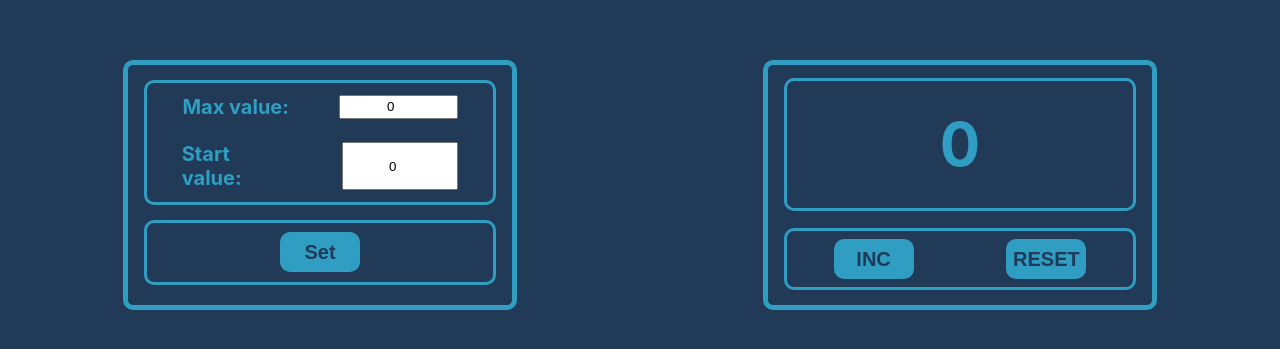
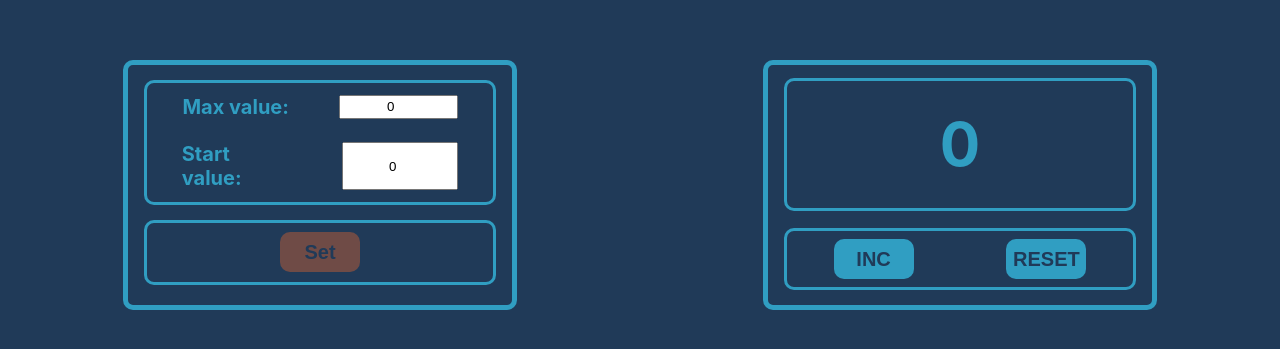
Before and after one commit to RomanAlxndrvch/Counter, a React (Create React App) app: page / in a window 1280 px wide. Shown: the part 215-564 px from the top of the page. Built offline with nearby package versions, Linux system fonts and the light colour scheme.

Commit message:
implement setter

```diff
--- a/src/App.tsx
+++ b/src/App.tsx
@@ -16,11 +16,9 @@ function App() {
     useEffect(() => {
         setNumber(startValue)
     }, [startValue])
-
     useEffect(() => {
-        setMaxValue(maxValue)
-    }, [maxValue])
-
+        setBtnDisabled(false)
+    }, [startValue, maxValue])
 
     // Buttons callbacks
     const numberInc = () => {
@@ -34,7 +32,11 @@ function App() {
 
     return (
         <div className={classes.appContainer}>
-            <CounterSetter setMaxValue={setMaxValue}
+            <CounterSetter MaxValue={maxValue}
+                           StartValue={startValue}
+                           tempStartValue={tempStartValue}
+                           tempMaxValue={tempMaxValue}
+                           setMaxValue={setMaxValue}
                            setStartValue={setStartValue}
                            setTempStartValue={setTempStartValue}
                            setTempMaxValue={setTempMaxValue}/>
--- a/src/components/Counter/Counter.tsx
+++ b/src/components/Counter/Counter.tsx
@@ -13,6 +13,8 @@ type CounterPropsType = {
 }
 
 export function Counter(props: CounterPropsType) {
+
+
     return (
         <div className={classes.counter}>
             <div className={classes.displayContainer}>
--- a/src/components/CounterSetter/CounterSetter.tsx
+++ b/src/components/CounterSetter/CounterSetter.tsx
@@ -1,8 +1,13 @@
 import React, {ChangeEvent, useEffect, useState} from "react";
 import classes from './CounterSetter.module.css'
 import UniversalButton from "../UniverstalButton/UniversalButton";
+import {log} from "util";
 
 type CounterSetterProps = {
+    StartValue: number
+    MaxValue: number
+    tempStartValue: number
+    tempMaxValue: number
     setMaxValue: (e: number) => void
     setStartValue: (e: number) => void
     setTempStartValue: (e: number) => void
@@ -13,6 +18,11 @@ export function CounterSetter(props: CounterSetterProps) {
     //Local states
     const [localMaxValue, setLocalMaxValue] = useState<number>(0)
     const [localStartValue, setLocalStartValue] = useState<number>(0)
+    const [localBtnDisabled, setLocalBtnDisabled] = useState<boolean>(false)
+
+    useEffect(() => {
+        setLocalBtnDisabled(!localBtnDisabled)
+    }, [localStartValue === props.StartValue && localMaxValue === props.MaxValue])
 
     //Input useState changers(LOCAL)
     const setlMaxValue = (e: ChangeEvent<HTMLInputElement>) => {
@@ -52,7 +62,7 @@ export function CounterSetter(props: CounterSetterProps) {
 
             </div>
             <div className={classes.btnContainer}>
-                <UniversalButton title={'Set'} callback={btnHandler}/>
+                <UniversalButton title={'Set'} callback={btnHandler} btnDisabled={localBtnDisabled}/>
             </div>
         </div>
     )
```
